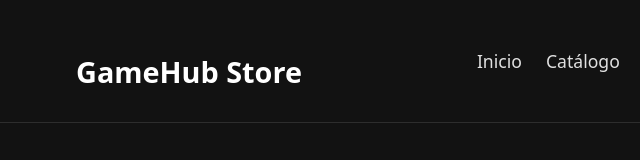
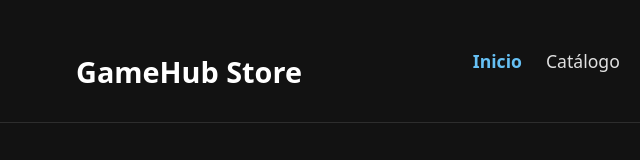
Before and after one commit to DeuCabrex/Proyecto_fullstack_2, a plain HTML site: page Gamehub Engine/index.html in a window 1280 px wide. Shown: the top 160 px of the page, 451-1091 px from the left. Drawn offline with Linux system fonts and the light colour scheme; grey boxes are pictures that could not be loaded.

Commit message:
fix: css

```diff
--- a/Gamehub Engine/CSS/css_index.css
+++ b/Gamehub Engine/CSS/css_index.css
@@ -75,6 +75,11 @@ header h1 {
     font-size: 1.1rem;
     transition: color 0.2s ease;
 }
+.nav a:hover,
+.nav a.activo {
+    color: var(--color-acento);
+    font-weight: 600; /* Opcional: le da un poco más de grosor para destacarlo */
+}
 
 .nav a:hover {
     color: var(--color-acento);
```
